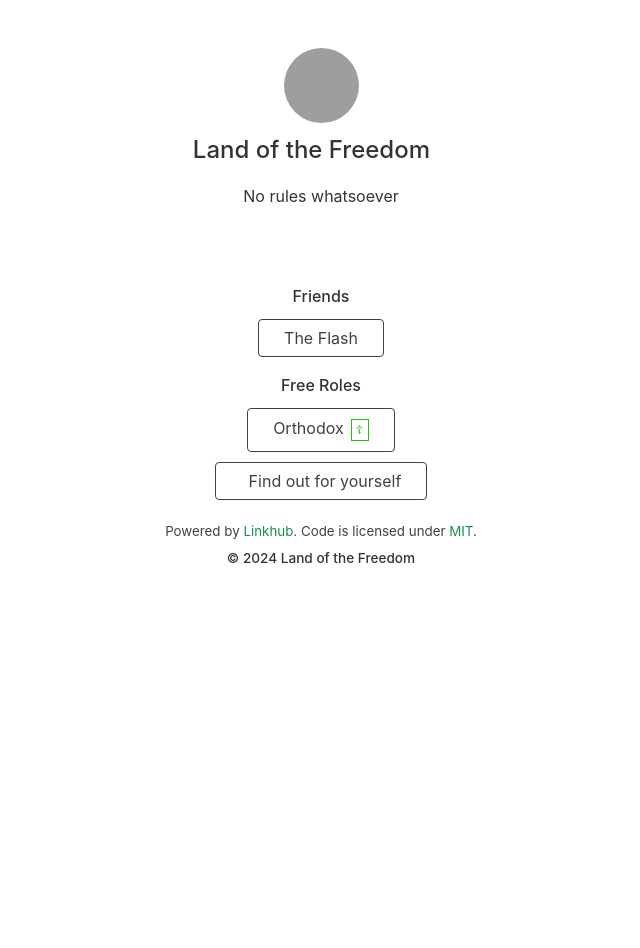
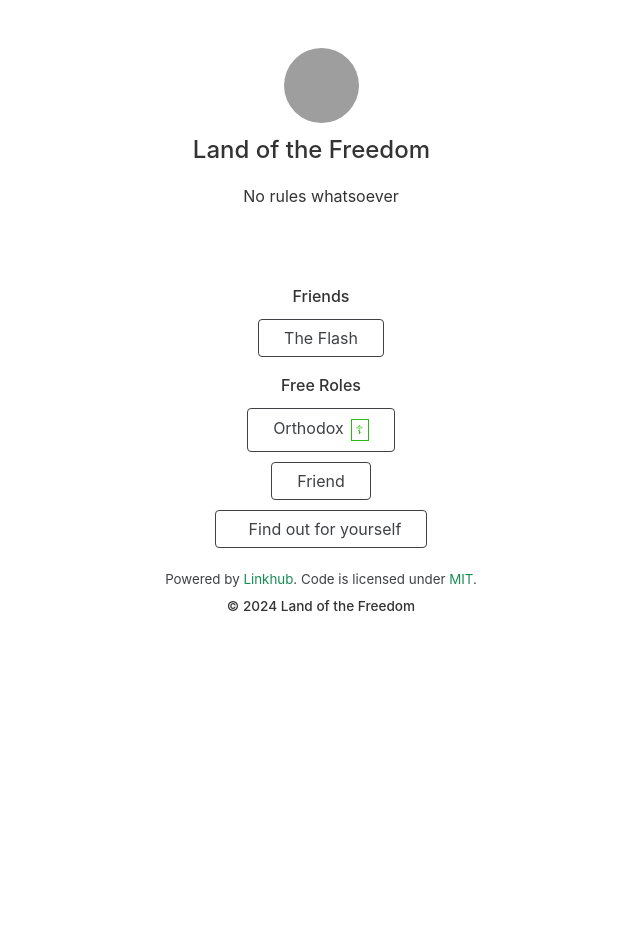
Before and after one commit to ShadowElixir/lotf, a Jekyll site: the page built from index.html, in a window 1280 px wide. Shown: the whole page, without its empty margins (319-959 px from the left). Built offline with Jekyll 4.4.1, drawn with Linux system fonts in a browser that asks for light colours; nearby versions of some CDN libraries; comment, search, counter and statistics services are not loaded; grey boxes are pictures that could not be loaded.

Commit message:
Update links.yml

```diff
--- a/_data/links.yml
+++ b/_data/links.yml
@@ -9,6 +9,9 @@
       url: https://cutt.ly/landofthefreedom
       tag: ☦︎
 
+    - title: Friend
+      url: https://cutt.ly/landofthefreedom
+
     - title: Find out for yourself
       url: https://cutt.ly/landofthefreedom
       icon: simple-icons:discord
```
